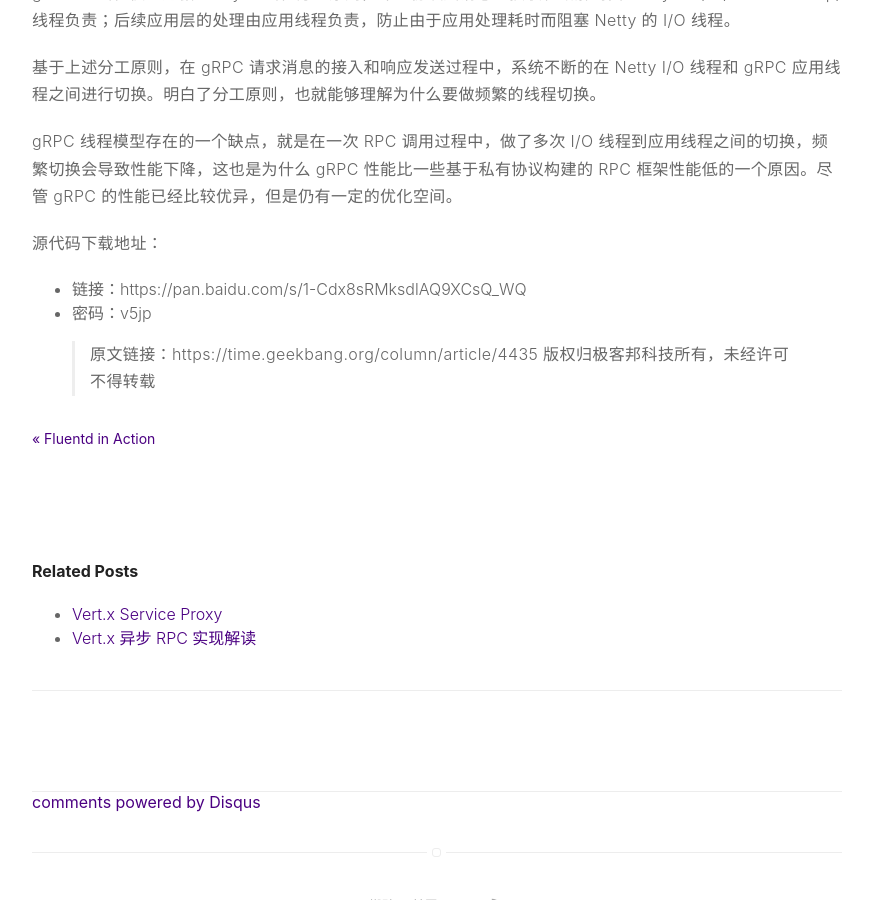
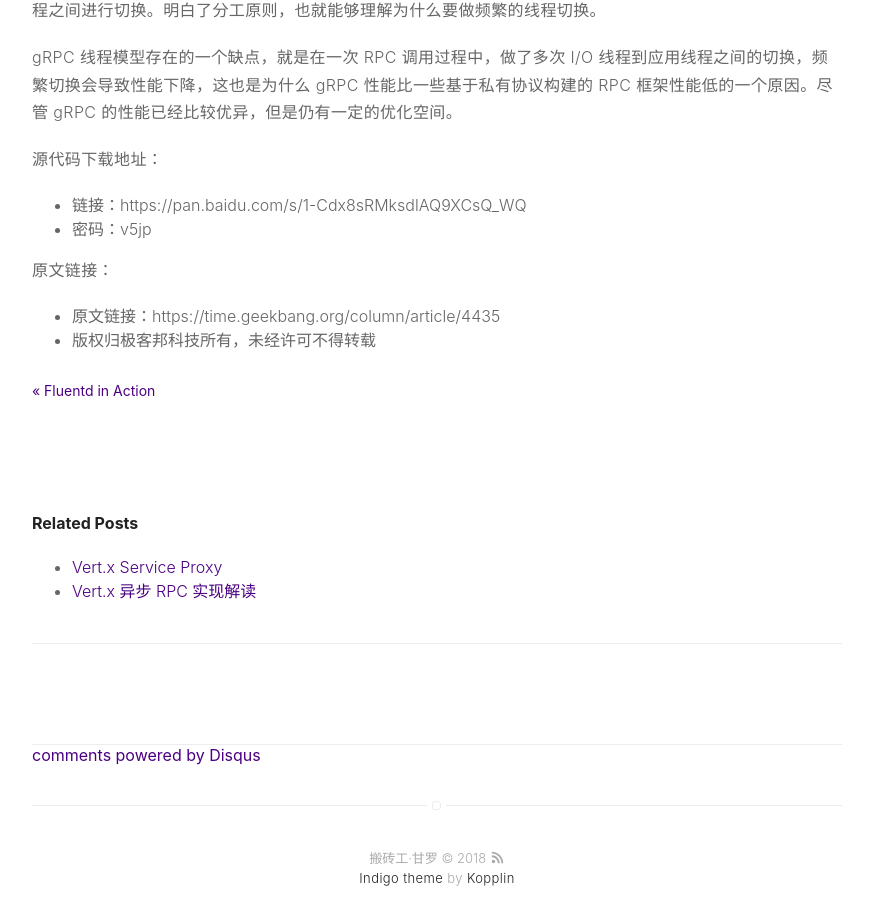
Before and after one commit to Jiangew/jiangew.github.io, a Jekyll site: the page built from _posts/18-10-13-grpc.md, in a window 1280 px wide and 900 px high, scrolled down 17278 px. Shown: the whole window, without its empty margins (203-1076 px from the left). Built offline with Jekyll 4.4.1, drawn with Linux system fonts in a browser that asks for light colours; comment, search, counter and statistics services are not loaded; some of the changed text lies outside the part shown.

Commit message:
polish grpc 01

```diff
--- a/_posts/18-10-13-grpc.md
+++ b/_posts/18-10-13-grpc.md
@@ -436,5 +434,6 @@ gRPC 线程模型存在的一个缺点，就是在一次 RPC 调用过程中，
 * 链接：https://pan.baidu.com/s/1-Cdx8sRMksdlAQ9XCsQ_WQ
 * 密码：v5jp
 
-> 原文链接：https://time.geekbang.org/column/article/4435
-> 版权归极客邦科技所有，未经许可不得转载
+原文链接：
+* 原文链接：https://time.geekbang.org/column/article/4435
+* 版权归极客邦科技所有，未经许可不得转载
```
Also changed, not shown: other parts of _posts/18-10-13-grpc.md (+0 -2 lines).
